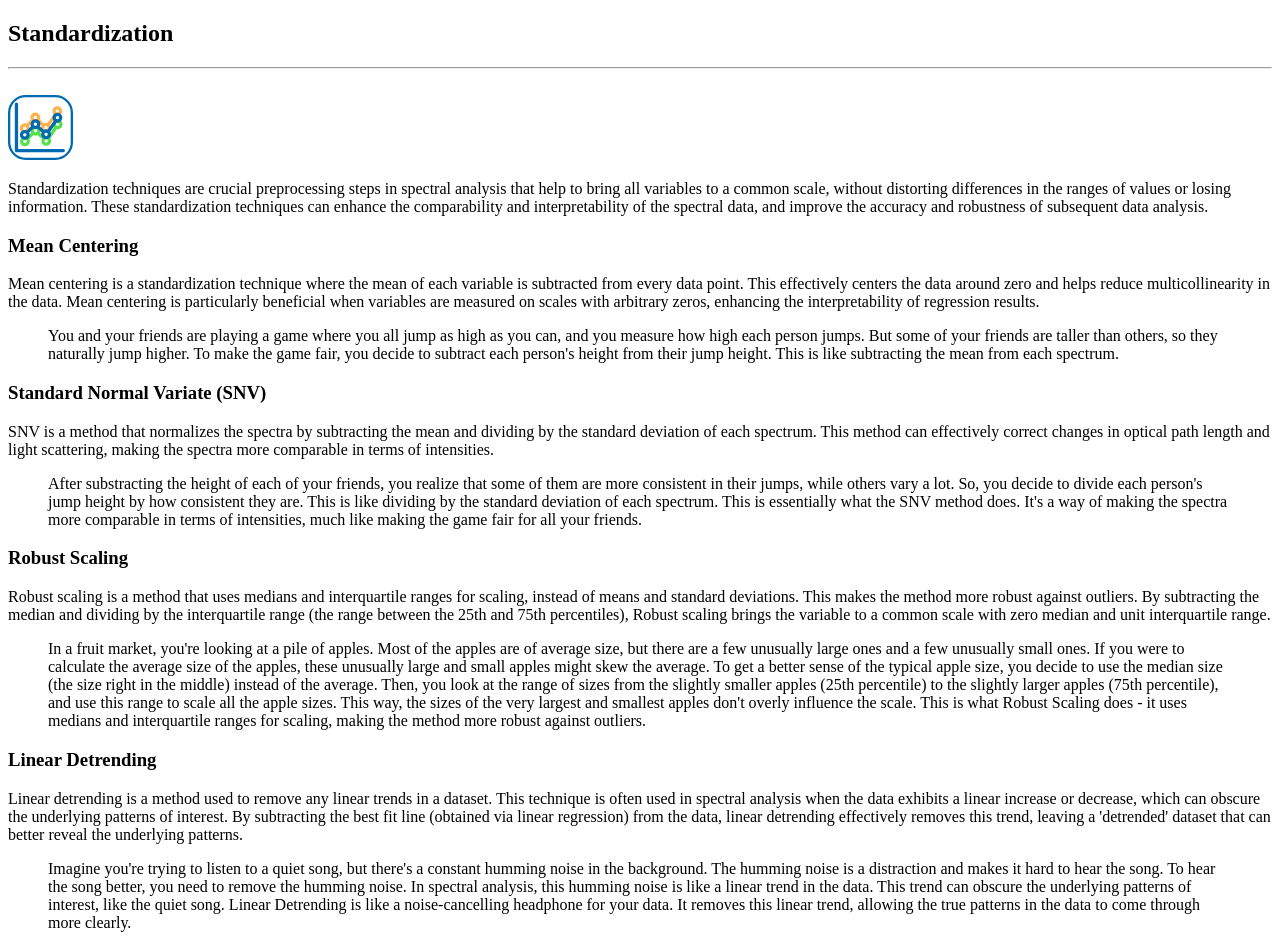
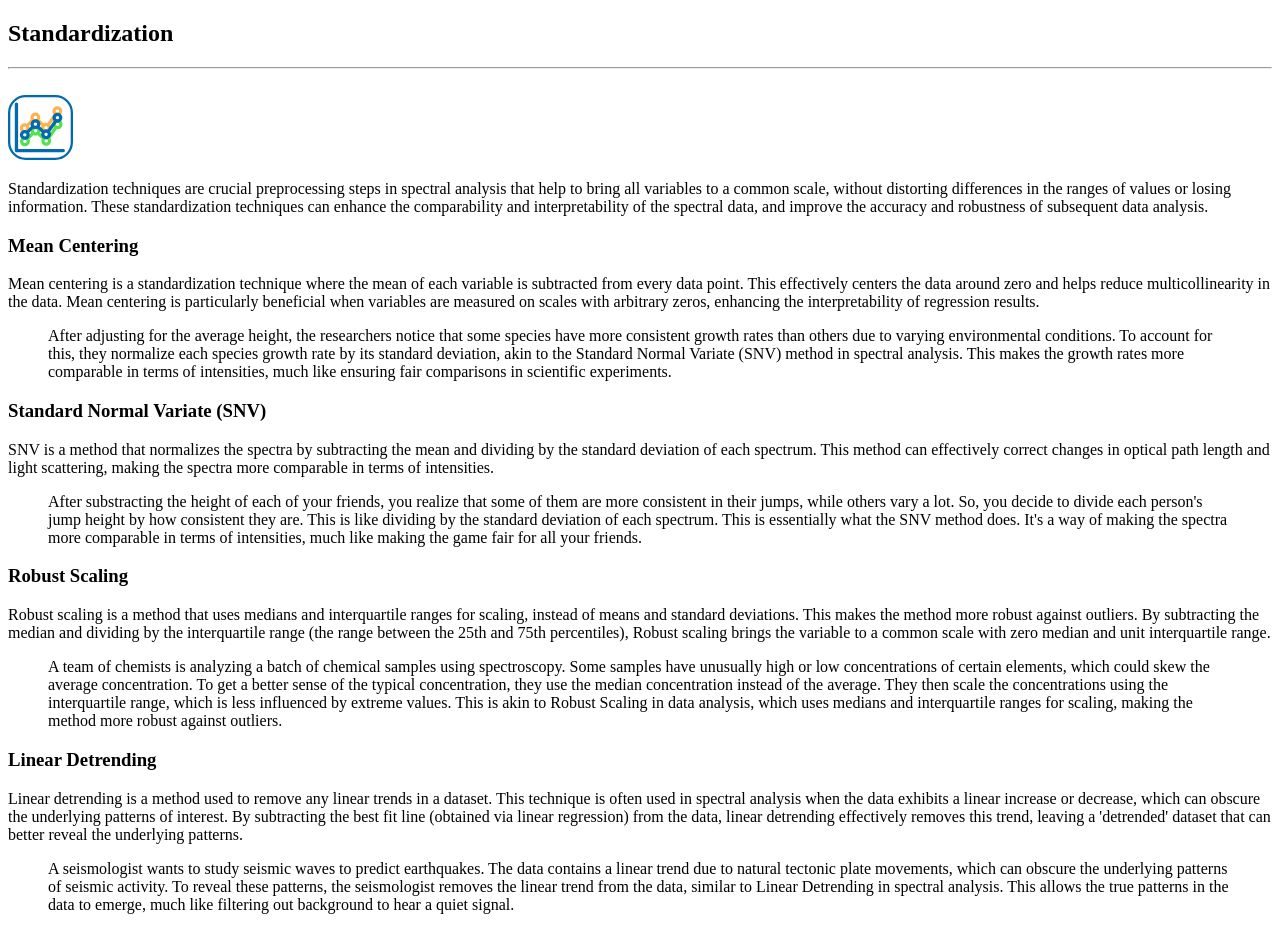
Before and after one commit to SFTechnologies/spectrify-docs, a Next.js app: page /preprocessing/standardization in a window 1280 px wide. Shown: the top 952 px of the page. Built offline with nearby package versions, Linux system fonts and the light colour scheme.

Commit message:
improve-examples

```diff
--- a/pages/preprocessing/normalization.mdx
+++ b/pages/preprocessing/normalization.mdx
@@ -13,14 +13,14 @@ Normalization is a crucial step to compare spectra obtained from different sampl
 
 Minimum-Maximum normalization is a technique used to adjust the scale of a signal or dataset. It transforms the data to fit within an user defined range. Typical values are between 0 and 1. This is achieved by subtracting the minimum value of the dataset from each data point, then dividing by the range of the dataset.
 
-> Comparing the size of apples in a basket using an standard scale requires to identify the smallest one (0) and the biggest one (1). Then, you can order the rest.
+> Consider a meteorologist comparing temperatures from different seasons. The lowest recorded temperature (e.g., in winter) is assigned a value of 0, and the highest (e.g., in summer) is assigned a value of 1. All other temperatures are scaled proportionally between these two extremes, similar to Min-Max Scaling in data analysis. This allows for a standardized comparison of temperatures across different seasons.
 >
 
 ### Peak normalization
 
 Peak normalization adjust the dataset to an user defined maximun. This technique is particularly useful in spectral analysis, as it enables comparisons across the same spectral range in multiple spectra.
 
-> To understand the relative content of caffeine in various samples, we can normalize the spectral data to 1450 nm, spectral band where this compound is visible.
+> A chemist is analyzing the caffeine content in various beverage samples using near-infrared spectroscopy. To compare the relative caffeine content across samples, the chemist normalizes the spectral data at 1450 nm, a spectral band where caffeine exhibits a characteristic feature. By scaling the absorbance values at this wavelength, the chemist can effectively compare the relative caffeine content in each sample, allowing for a standardized assessment of their caffeine concentrations.
 >
 
 <br />
--- a/pages/preprocessing/standardization.mdx
+++ b/pages/preprocessing/standardization.mdx
@@ -13,7 +13,7 @@ Standardization techniques are crucial preprocessing steps in spectral analysis
 
 Mean centering is a standardization technique where the mean of each variable is subtracted from every data point. This effectively centers the data around zero and helps reduce multicollinearity in the data. Mean centering is particularly beneficial when variables are measured on scales with arbitrary zeros, enhancing the interpretability of regression results.
 
-> You and your friends are playing a game where you all jump as high as you can, and you measure how high each person jumps. But some of your friends are taller than others, so they naturally jump higher. To make the game fair, you decide to subtract each person's height from their jump height. This is like subtracting the mean from each spectrum.
+> After adjusting for the average height, the researchers notice that some species have more consistent growth rates than others due to varying environmental conditions. To account for this, they normalize each species growth rate by its standard deviation, akin to the Standard Normal Variate (SNV) method in spectral analysis. This makes the growth rates more comparable in terms of intensities, much like ensuring fair comparisons in scientific experiments.
 >
 
 ### Standard Normal Variate (SNV)
@@ -27,14 +27,14 @@ SNV is a method that normalizes the spectra by subtracting the mean and dividing
 
 Robust scaling is a method that uses medians and interquartile ranges for scaling, instead of means and standard deviations. This makes the method more robust against outliers. By subtracting the median and dividing by the interquartile range (the range between the 25th and 75th percentiles), Robust scaling brings the variable to a common scale with zero median and unit interquartile range.
 
-> In a fruit market, you're looking at a pile of apples. Most of the apples are of average size, but there are a few unusually large ones and a few unusually small ones. If you were to calculate the average size of the apples, these unusually large and small apples might skew the average. To get a better sense of the typical apple size, you decide to use the median size (the size right in the middle) instead of the average. Then, you look at the range of sizes from the slightly smaller apples (25th percentile) to the slightly larger apples (75th percentile), and use this range to scale all the apple sizes. This way, the sizes of the very largest and smallest apples don't overly influence the scale. This is what Robust Scaling does - it uses medians and interquartile ranges for scaling, making the method more robust against outliers.
+> A team of chemists is analyzing a batch of chemical samples using spectroscopy. Some samples have unusually high or low concentrations of certain elements, which could skew the average concentration. To get a better sense of the typical concentration, they use the median concentration instead of the average. They then scale the concentrations using the interquartile range, which is less influenced by extreme values. This is akin to Robust Scaling in data analysis, which uses medians and interquartile ranges for scaling, making the method more robust against outliers.
 >
 
 ### Linear Detrending
 
 Linear detrending is a method used to remove any linear trends in a dataset. This technique is often used in spectral analysis when the data exhibits a linear increase or decrease, which can obscure the underlying patterns of interest. By subtracting the best fit line (obtained via linear regression) from the data, linear detrending effectively removes this trend, leaving a 'detrended' dataset that can better reveal the underlying patterns.
 
-> Imagine you're trying to listen to a quiet song, but there's a constant humming noise in the background. The humming noise is a distraction and makes it hard to hear the song. To hear the song better, you need to remove the humming noise. In spectral analysis, this humming noise is like a linear trend in the data. This trend can obscure the underlying patterns of interest, like the quiet song. Linear Detrending is like a noise-cancelling headphone for your data. It removes this linear trend, allowing the true patterns in the data to come through more clearly.
+> A seismologist wants to study seismic waves to predict earthquakes. The data contains a linear trend due to natural tectonic plate movements, which can obscure the underlying patterns of seismic activity. To reveal these patterns, the seismologist removes the linear trend from the data, similar to Linear Detrending in spectral analysis. This allows the true patterns in the data to emerge, much like filtering out background to hear a quiet signal.
 >
 
 <br />
```
Also changed, not shown: pages/preprocessing/baseline_correction.mdx (+9 -9 lines).
